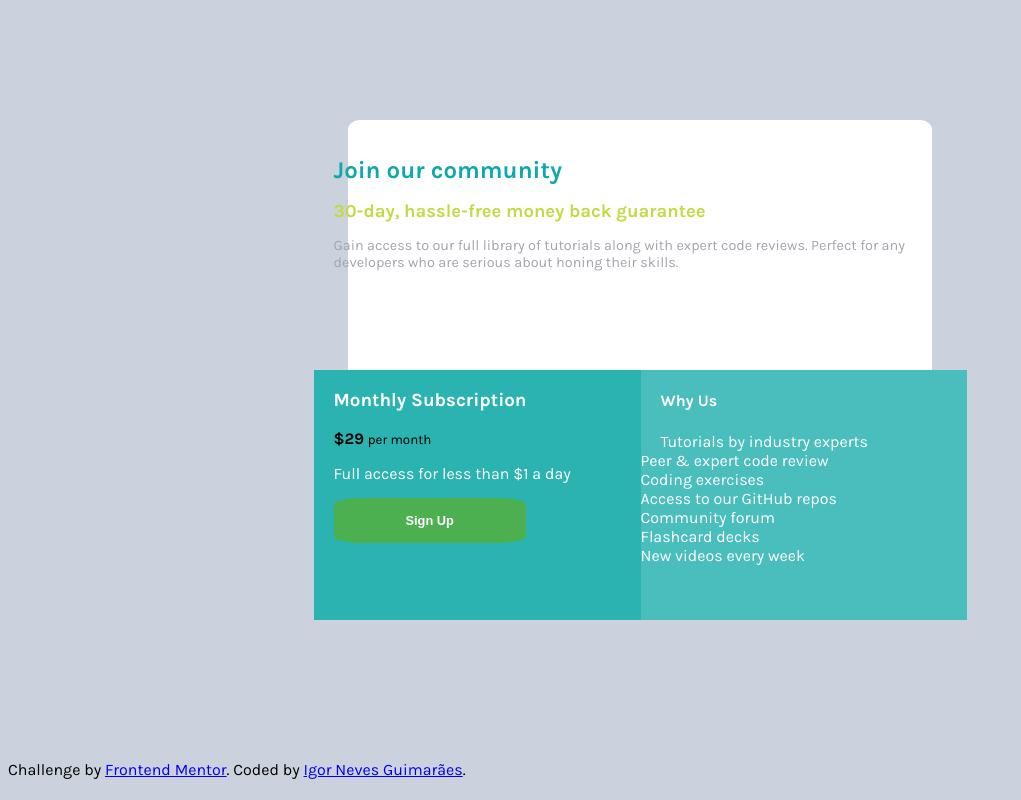
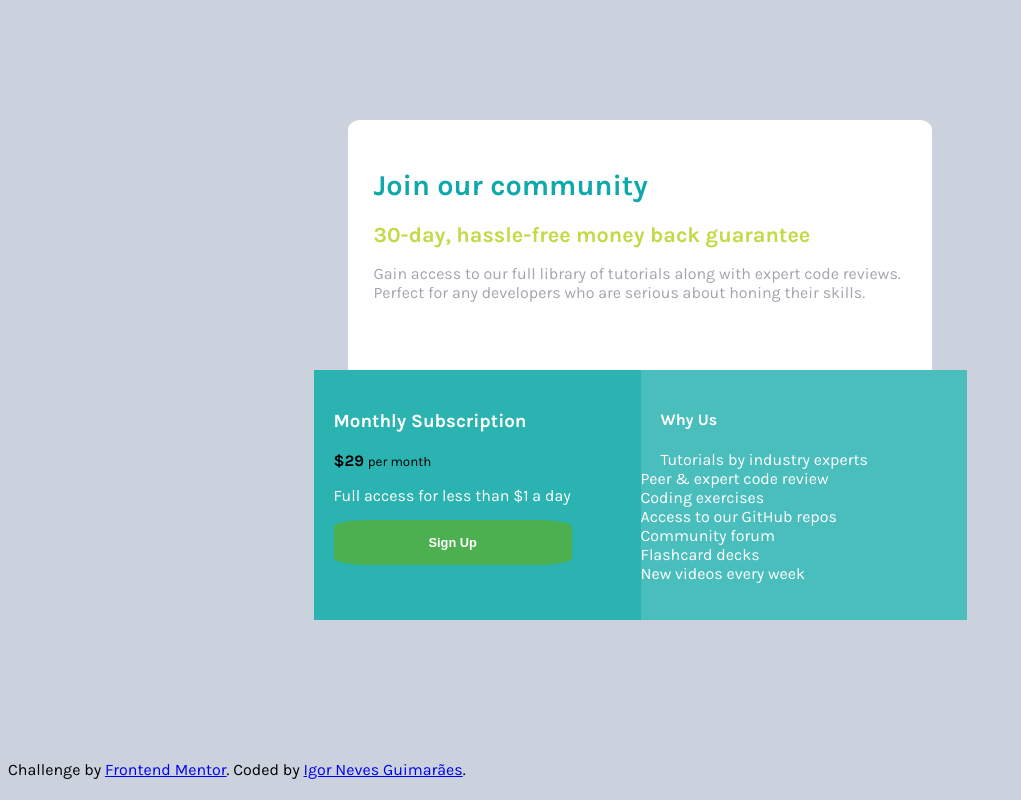
Before and after one commit to igornevesg/second-project, a plain HTML site: page index.html in a window 1280 px wide. Shown: the whole page, without its empty margins (0-1021 px from the left). Drawn offline with Linux system fonts and the light colour scheme.

Commit message:
quase la

```diff
--- a/index.html
+++ b/index.html
@@ -16,7 +16,7 @@
 
   <h2>30-day, hassle-free money back guarantee</h2>
 
-  <p class="gray">Gain access to our full library of tutorials along with expert code reviews.
+  <p class="gray">Gain access to our full library of tutorials along with expert code reviews.<br/>
   Perfect for any developers who are serious about honing their skills.</p>
 </div>
 <div class="item-2">
--- a/style.css
+++ b/style.css
@@ -5,20 +5,22 @@ font-family: 'Karla', sans-serif;
 
 h1 {
 color: rgb(15, 169, 171);
-font-size: 1.5em;
+font-size: 1.8em;
 }
 
 h2{
 color: rgb(194, 218, 70);
-font-size: 1.15em;
+font-size: 1.35em;
 }
 
 h3 {
 color: white;
+margin-top: 40px;
 }
 
 h4 {
 color: white;
+margin-top: 40px;
 }
 
 span {
@@ -27,7 +29,7 @@ color: white;
 
 .gray {
 color: hsl(229, 6%, 66%);
-font-size: 0.9em;
+font-size: 1em;
 }
 
 .space {
@@ -39,7 +41,7 @@ margin-left: 20px;
   border: none;
   color: white;
   cursor: pointer;
-  padding: 15px 72px;
+  padding: 15px 95px;
   text-align: center;
   text-decoration: none;
   font-size: 0.8em;
@@ -63,7 +65,7 @@ grid-template-areas: "header header"
 
 .item-1 {
 grid-area: header;
-margin: 20px 0px 0px 20px;
+margin: 30px 0px 0px 60px;
 }
 
 .item-2 {
```
